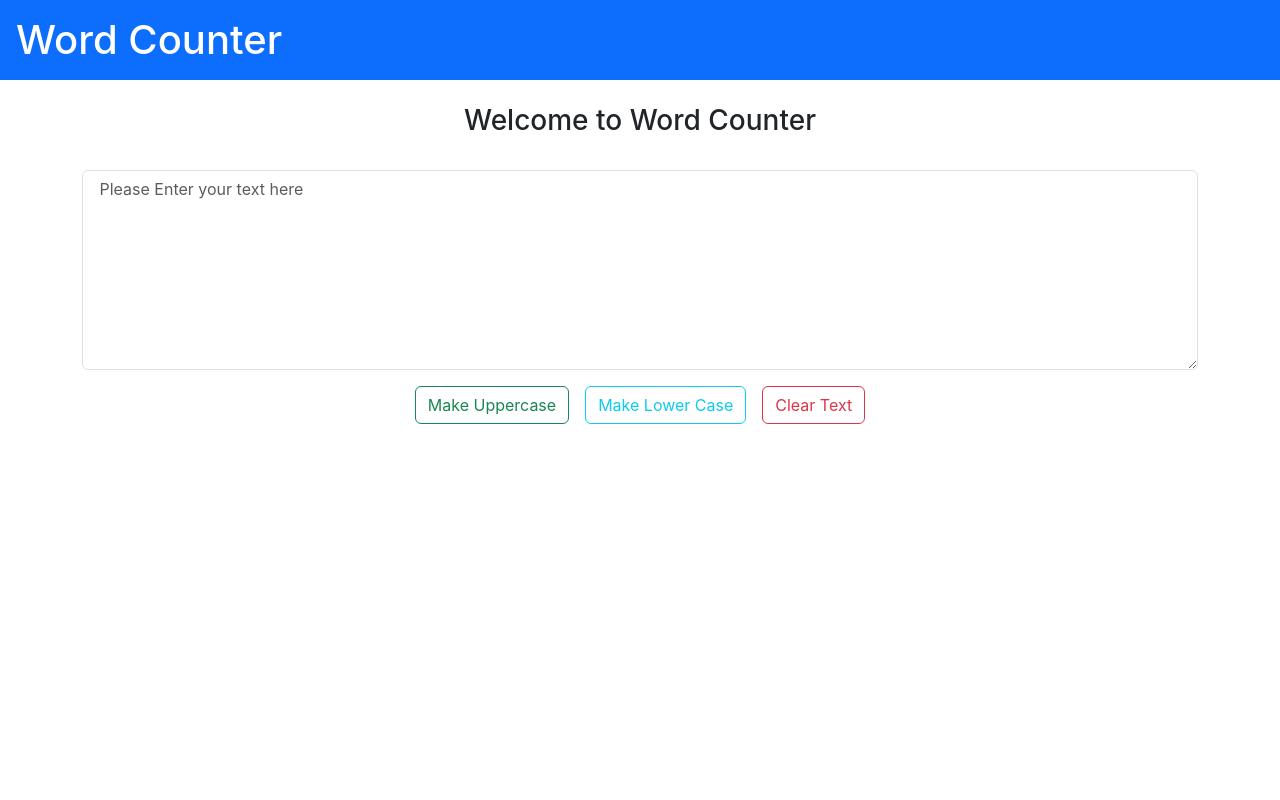
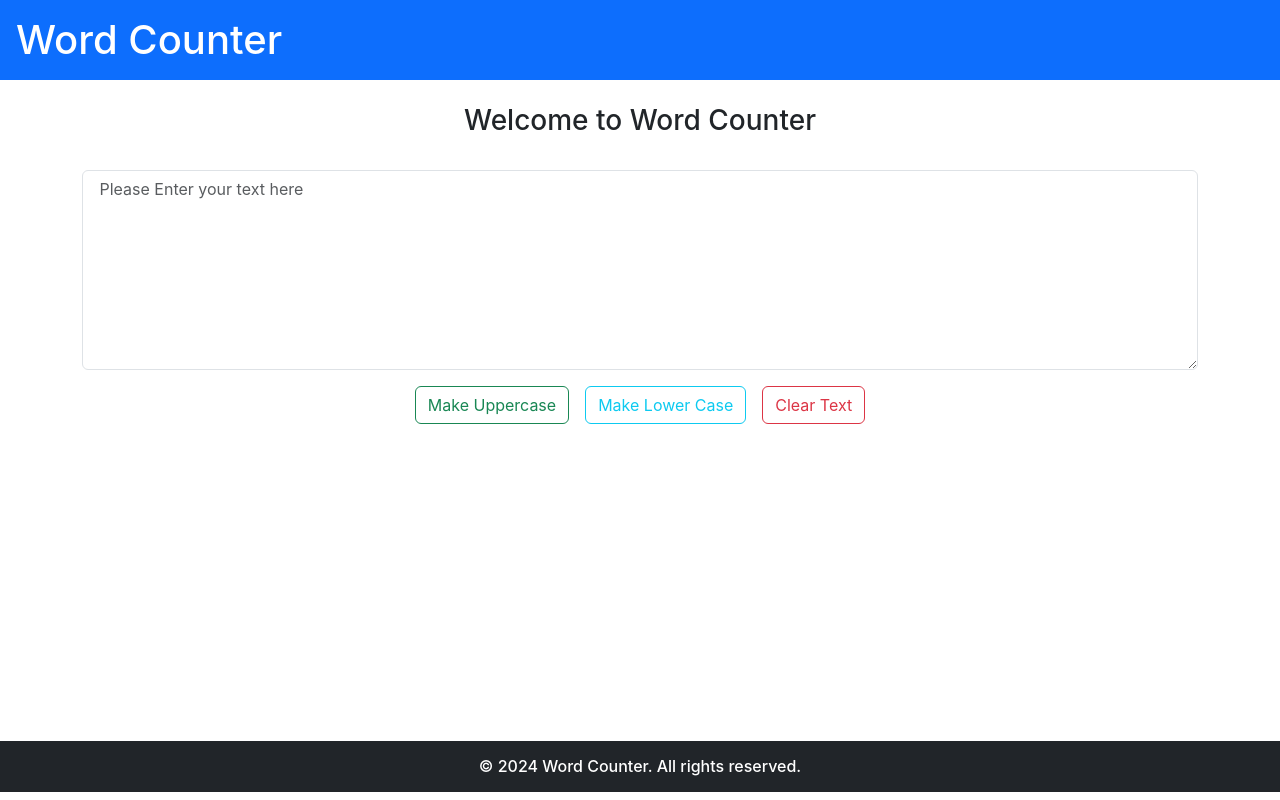
Before and after one commit to Saj1d-prompt/Word-Counter, a React (Create React App) app: page / in a window 1280 px wide. Built offline with nearby package versions, Linux system fonts and the light colour scheme.

Commit message:
Footer Component

```diff
--- a/src/App.js
+++ b/src/App.js
@@ -1,5 +1,6 @@
 
 import './App.css';
+import Footer from './Components/Footer';
 import Header from './Components/Header';
 import Main from './Components/Main';
 function App() {
@@ -7,6 +8,7 @@ function App() {
     <>
       <Header/>
       <Main/>
+      <Footer/>
     </>
   );
 }
--- /dev/null
+++ b/src/Components/Footer.js
@@ -0,0 +1,12 @@
+import React from 'react'
+
+export default function Footer() {
+  return (
+    <div>
+      <footer>
+        <h6 className='bg-dark text-white text-center p-3' style={{position: "fixed", bottom: 0, width: "100%"}}>
+            © 2024 Word Counter. All rights reserved.</h6>
+      </footer>
+    </div>
+  )
+}
```
